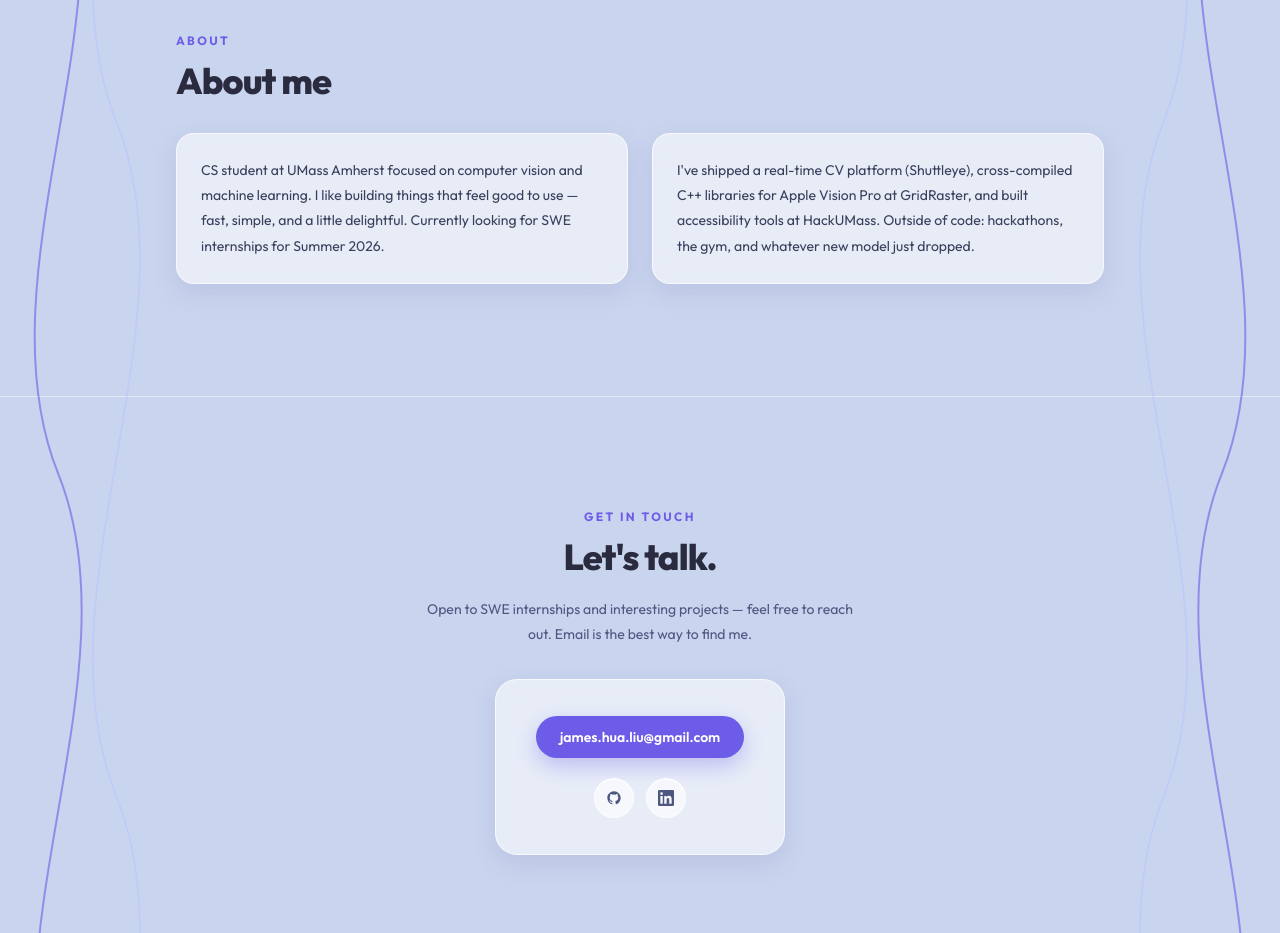
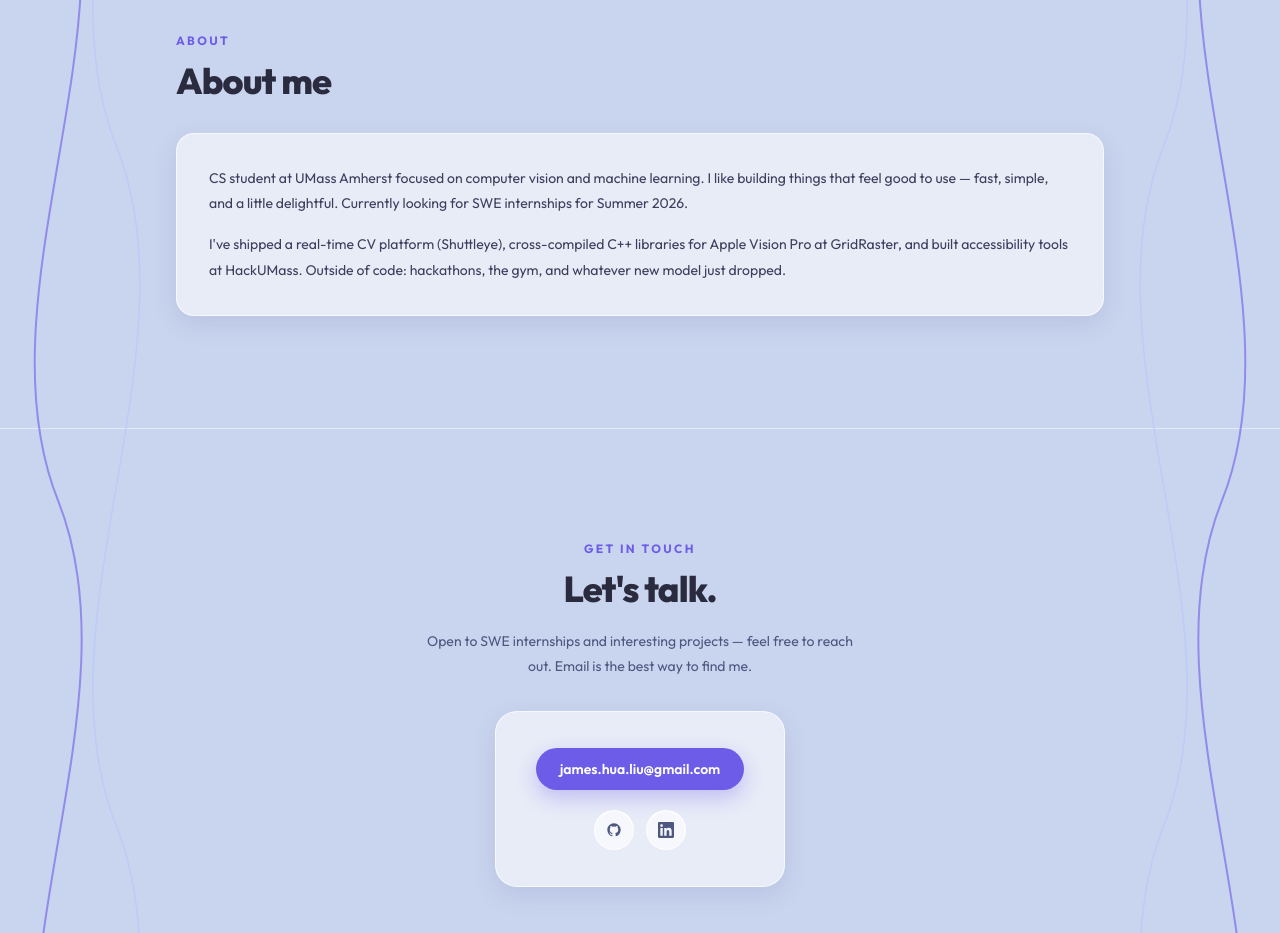
Before and after one commit to jameshualiu/jameshualiu.me, a Next.js app: page / in a window 1280 px wide. Shown: the part 2980-3913 px from the top of the page. Built offline with nearby package versions, Linux system fonts and the light colour scheme.

Commit message:
fix: combine about me into a single glass card

```diff
--- a/components/About.tsx
+++ b/components/About.tsx
@@ -13,25 +13,23 @@ export default function About() {
           </h2>
         </FadeUp>
 
-        <div className="grid grid-cols-1 sm:grid-cols-2 gap-6">
-          <FadeUp delay={0.1}>
-            <div className="glass-card rounded-[18px] p-6 text-[#3b3f5c] text-sm leading-[1.8] h-full">
+        <FadeUp delay={0.1}>
+          <div className="glass-card rounded-[18px] p-6 sm:p-8 text-[#3b3f5c] text-sm leading-[1.8] space-y-4">
+            <p>
               CS student at UMass Amherst focused on computer vision and
               machine learning. I like building things that feel good to use
               — fast, simple, and a little delightful. Currently looking for
               SWE internships for Summer 2026.
-            </div>
-          </FadeUp>
-          <FadeUp delay={0.17}>
-            <div className="glass-card rounded-[18px] p-6 text-[#3b3f5c] text-sm leading-[1.8] h-full">
+            </p>
+            <p>
               I&apos;ve shipped a real-time CV platform (Shuttleye),
               cross-compiled C++ libraries for Apple Vision Pro at
               GridRaster, and built accessibility tools at HackUMass. Outside
               of code: hackathons, the gym, and whatever new model just
               dropped.
-            </div>
-          </FadeUp>
-        </div>
+            </p>
+          </div>
+        </FadeUp>
       </div>
     </section>
   );
```
